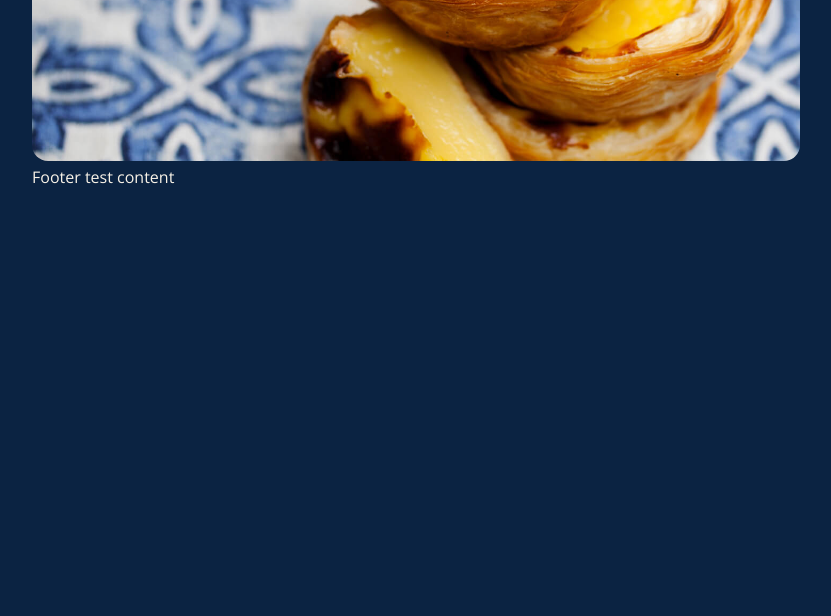
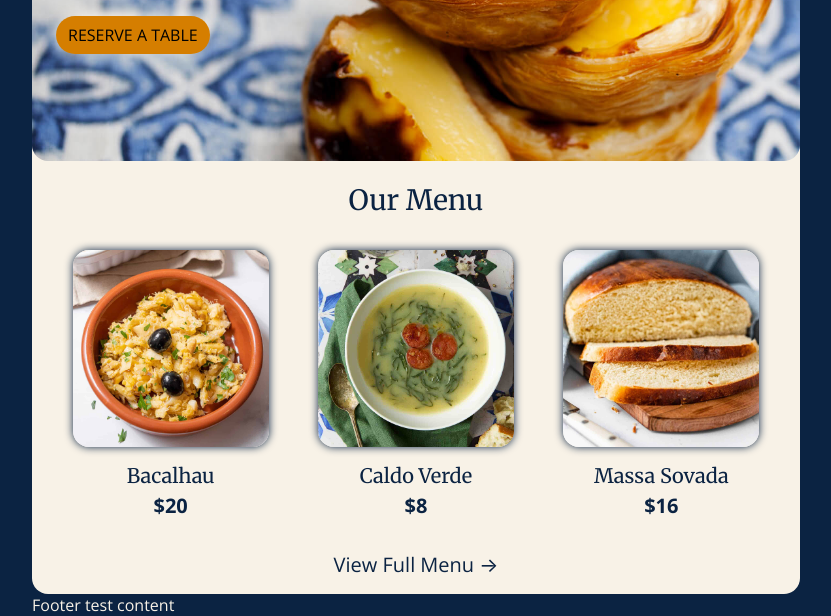
Before and after one commit to ben-weeks/restaurant-page, a website built with webpack: page src/template.html in a window 1280 px wide. Shown: the part 284-900 px from the top of the page, without its empty margins (224-1055 px from the left). Before the commit the page ends 800 px from the top, so only its background shows below. Built offline with nearby package versions, Linux system fonts and the light colour scheme.

Commit message:
refactored to import html segments instead of having to write all elements in JS directly; added menu preview content on homepage

```diff
--- /dev/null
+++ b/src/content/home.html
@@ -0,0 +1,28 @@
+<div class="home-hero">
+    <img src="../images/pastel-de-nata.jpg" alt="Pastel de nata" class="home-hero-image">
+    <div class="home-hero-content">
+        <h1 class="home-hero-title">Authentic Portuguese Flavours</h1>
+        <button class="home-hero-button">RESERVE A TABLE</button>
+    </div>
+</div>
+<div class="home-menu">
+    <h1 class="home-menu-title">Our Menu</h1>
+    <div class="home-menu-content">
+        <div class="home-menu-item">
+            <img src="../images/bacalhau.jpg" alt="Bacalhau" class="home-menu-item-image">
+            <h2 class="home-menu-item-title">Bacalhau</h2>
+            <h3 class="home-menu-item-price">$20</h3>
+        </div>
+        <div class="home-menu-item">
+            <img src="../images/caldo-verde.jpg" alt="Caldo verde" class="home-menu-item-image">
+            <h2 class="home-menu-item-title">Caldo Verde</h2>
+            <h3 class="home-menu-item-price">$8</h3>
+        </div>
+        <div class="home-menu-item">
+            <img src="../images/massa-sovada.jpg" alt="Massa sovada" class="home-menu-item-image">
+            <h2 class="home-menu-item-title">Massa Sovada</h2>
+            <h3 class="home-menu-item-price">$16</h3>
+        </div>
+    </div>
+    <button class="home-menu-view">View Full Menu →</button>
+</div>
--- a/src/content/home.js
+++ b/src/content/home.js
@@ -1,25 +1,13 @@
 // image imports
-import pastel_de_nata from "../images/pastel-de-nata.jpg"
+// import pastel_de_nata from "../images/pastel-de-nata.jpg"
+
+// html import
+import homeContent from "./home.html"
 
 const homePage = (function() {
-    // create the main div
     const mainDiv = document.createElement("div")
     mainDiv.classList.add("home")
-
-    let hero = document.createElement("div")
-    hero.classList.add("home-hero")
-
-    let heroImage = document.createElement("img")
-    heroImage.src = pastel_de_nata
-    heroImage.alt = "Pastel de Nata"
-    heroImage.classList.add("home-hero-image")
-
-    let heroContent = document.createElement("div")
-    heroContent.classList.add("home-hero-content")
-
-    hero.appendChild(heroImage)
-    hero.appendChild(heroContent)
-    mainDiv.appendChild(hero)
+    mainDiv.innerHTML = homeContent
 
     return { mainDiv }
 })()
--- a/src/stylesheets/home-styles.css
+++ b/src/stylesheets/home-styles.css
@@ -1,3 +1,9 @@
+.home {
+    display: flex;
+    flex-flow: column nowrap;
+}
+
+/* Hero */
 .home-hero {
     position: relative;
     color: black;
@@ -16,10 +22,86 @@
     left: 1.5rem;
 }
 
-/*
+.home-hero-title {
     font-family: "Merriweather", serif;
 
-    max-width: 10ch;\
+    max-width: 10ch;
     font-size: 3rem;
     text-shadow: 0 0 1rem var(--cream);
-*/
+}
+
+.home-hero-button {
+    background-color: var(--burnt-orange);
+    color: black;
+    padding: 0.5rem 0.75rem;
+    margin-top: 2rem;
+    border-radius: 2rem;
+
+    box-shadow: 0 0 1rem var(--cream);
+}
+
+/* Menu */
+.home-menu {
+    z-index: -1;
+    margin-top: -2rem;
+    color: var(--navy);
+    background-color: var(--cream);
+
+    border-radius: 1rem;
+
+    display: flex;
+    flex-flow: column nowrap;
+    justify-content: center;
+    align-items: center;
+}
+
+.home-menu-title {
+    font-size: 1.75rem;
+    font-family: 'Merriweather', serif;
+    margin-top: 3rem;
+    margin-bottom: 1rem;
+
+    font-weight: normal;
+}
+
+.home-menu-content {
+    margin: 1rem;
+
+    display: flex;
+    justify-content: space-between;
+    align-items: center;
+}
+
+.home-menu-item {
+    display: flex;
+    flex-flow: column wrap;
+    justify-content: center;
+    align-items: center;
+}
+
+.home-menu-item-image {
+    width: 80%;
+    border-radius: 1rem;
+
+    box-shadow: 0 0 0.5rem var(--navy);
+}
+
+.home-menu-item-title {
+    font-family: 'Merriweather', serif;
+    font-size: 1.25rem;
+    font-weight: normal;
+    margin-top: 1rem;
+    margin-bottom: 0.25rem;
+}
+
+.home-menu-item-price {
+    font-size: 1.25rem;
+}
+
+.home-menu-view {
+    font-size: 1.25rem;
+    margin: 1rem 0;
+    color: var(--navy);
+
+    font-weight: normal;
+}
--- a/src/stylesheets/main-styles.css
+++ b/src/stylesheets/main-styles.css
@@ -59,6 +59,6 @@ button {
     transition: 0.2s;
 }
 
-.nav-button:hover {
+button:hover {
     cursor: pointer;
 }
```
Also changed, not shown: src/images/bacalhau.jpg (added), src/images/caldo-verde.jpg (added), src/images/cozido-das-furnas.jpg (added), src/images/massa-sovada.jpg (added).
